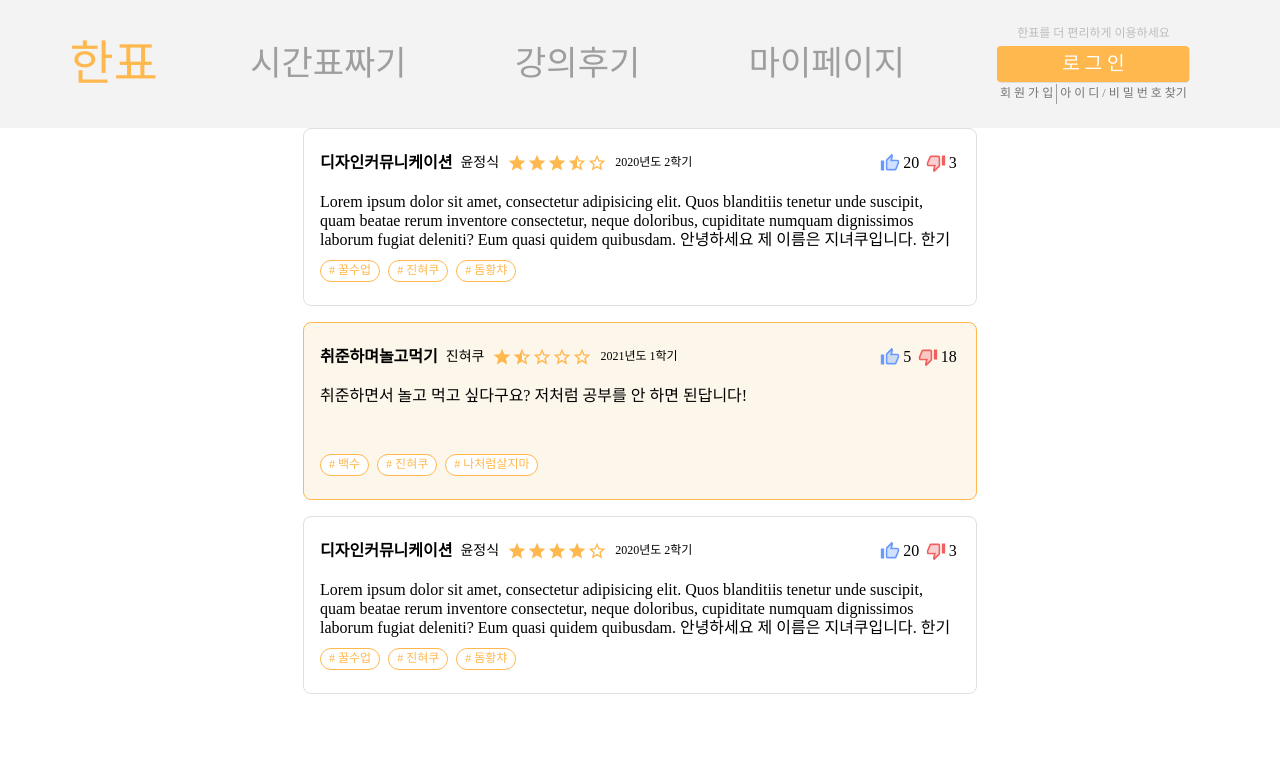
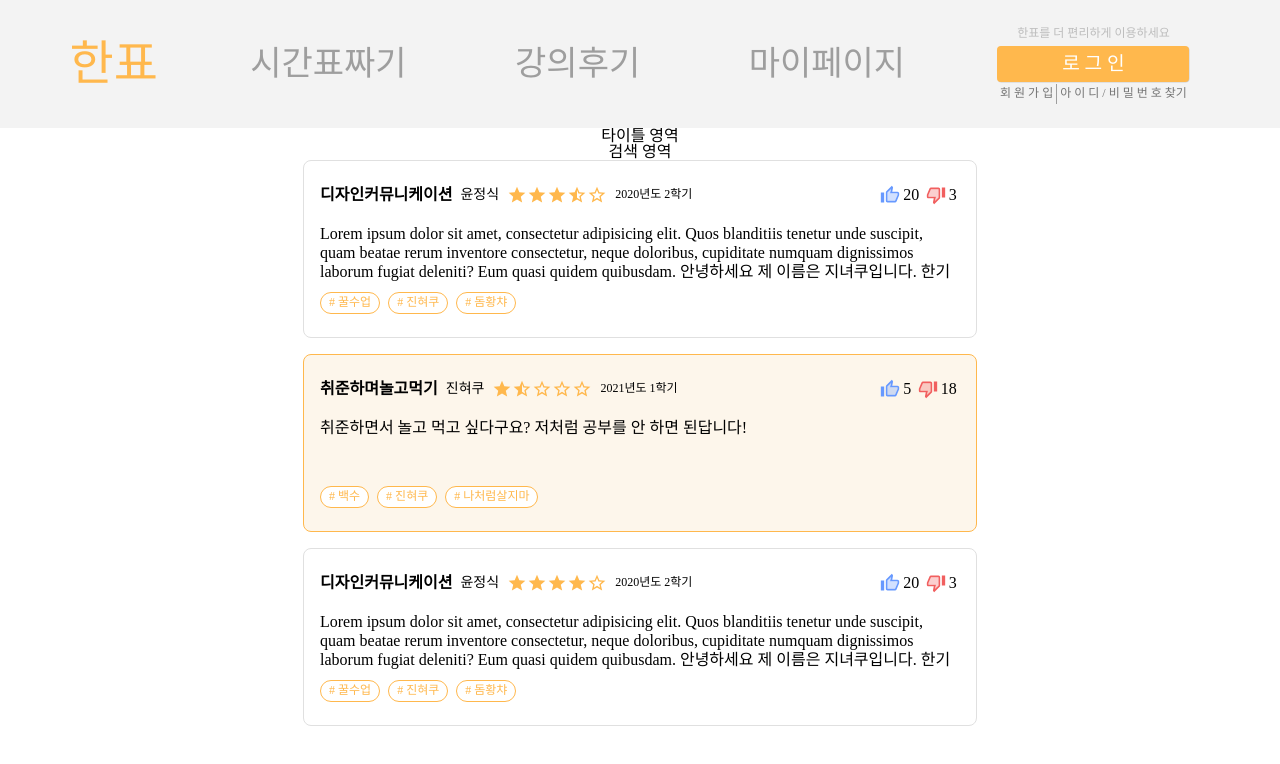
Before and after one commit to koreatech/hanpyo, a React (Create React App) app in the folder client/: page /review in a window 1280 px wide. Shown: the top 764 px of the page. Built offline with nearby package versions, Linux system fonts and the light colour scheme; a web font is replaced by a local one.

Commit message:
feat: Layout 잡기

```diff
--- a/client/src/components/UI/organisms/LectureReview/LectureReview.tsx
+++ b/client/src/components/UI/organisms/LectureReview/LectureReview.tsx
@@ -25,7 +25,7 @@ const useStyles = makeStyles((theme) => ({
     display: 'flex',
     flexDirection: 'column',
     justifyContent: 'space-between',
-    width: '40rem',
+    width: '100%',
     height: '9rem',
     border: `1px solid ${isMine ? theme.palette.primary.main : theme.palette.grey[300]}`,
     backgroundColor: isMine ? '#fdf6eb' : 'white',
--- a/client/src/components/pages/ReviewPage.tsx
+++ b/client/src/components/pages/ReviewPage.tsx
@@ -6,9 +6,23 @@ import { Header, LectureReviewContainer } from '@/components/UI/organisms';
 const useStyles = makeStyles((theme) => ({
   root: {
     display: 'flex',
-    flexDirection: 'column',
     justifyContent: 'center',
     alignItems: 'center',
+  },
+  wrapper: {
+    display: 'flex',
+    flexDirection: 'column',
+    width: '40rem',
+    justifyContent: 'center',
+    alignItems: 'center',
+  },
+  titleArea: {
+    display: 'flex',
+    justifyContent: 'space-between',
+  },
+  searchArea: {
+    display: 'flex',
+    justifyContent: 'space-between',
   },
 }));
 
@@ -17,7 +31,11 @@ const ReviewPage = (): JSX.Element => {
   return (
     <div className={classes.root}>
       <Header />
-      <LectureReviewContainer />
+      <div className={classes.wrapper}>
+        <div className={classes.titleArea}>타이틀 영역</div>
+        <div className={classes.searchArea}>검색 영역</div>
+        <LectureReviewContainer />
+      </div>
     </div>
   );
 };
```
